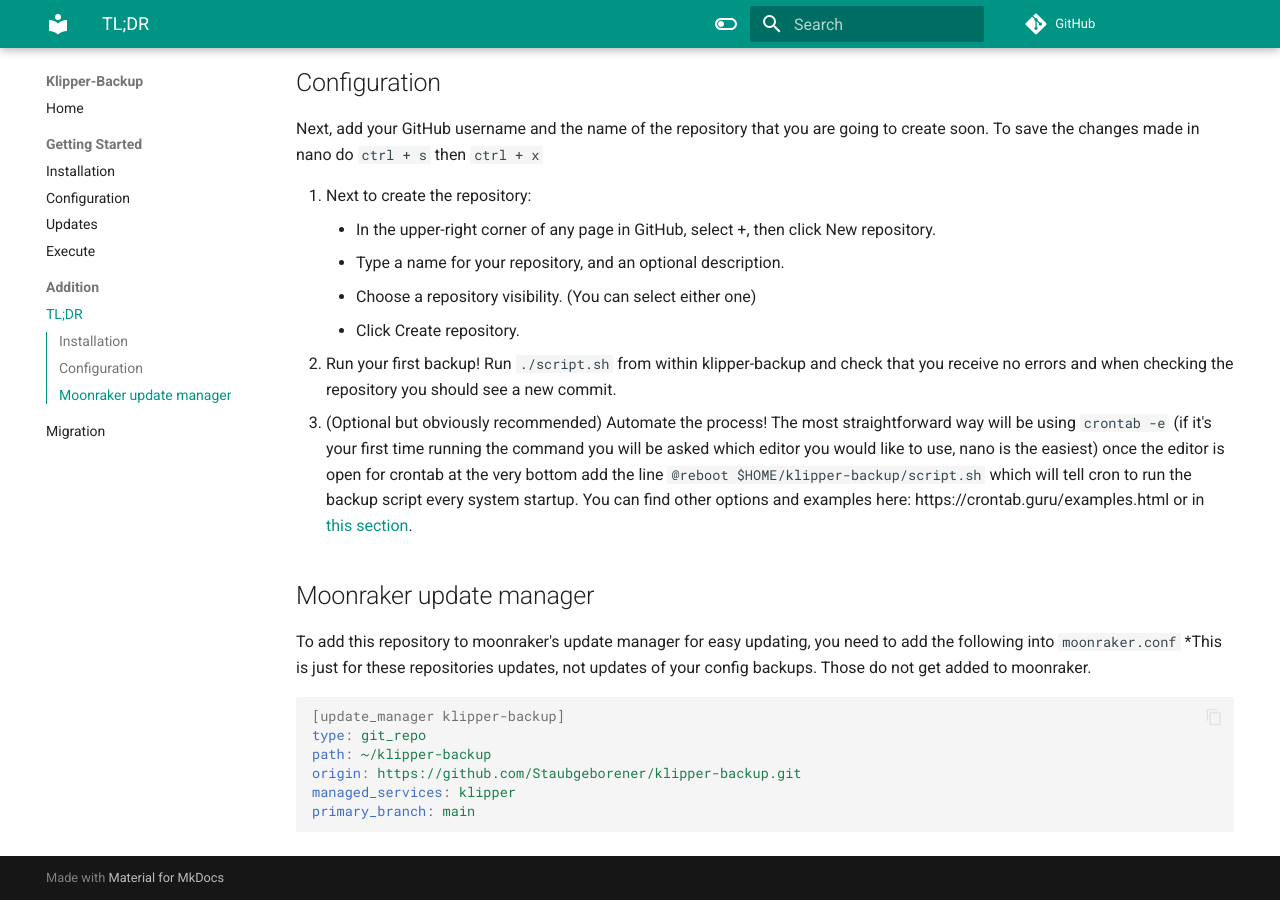
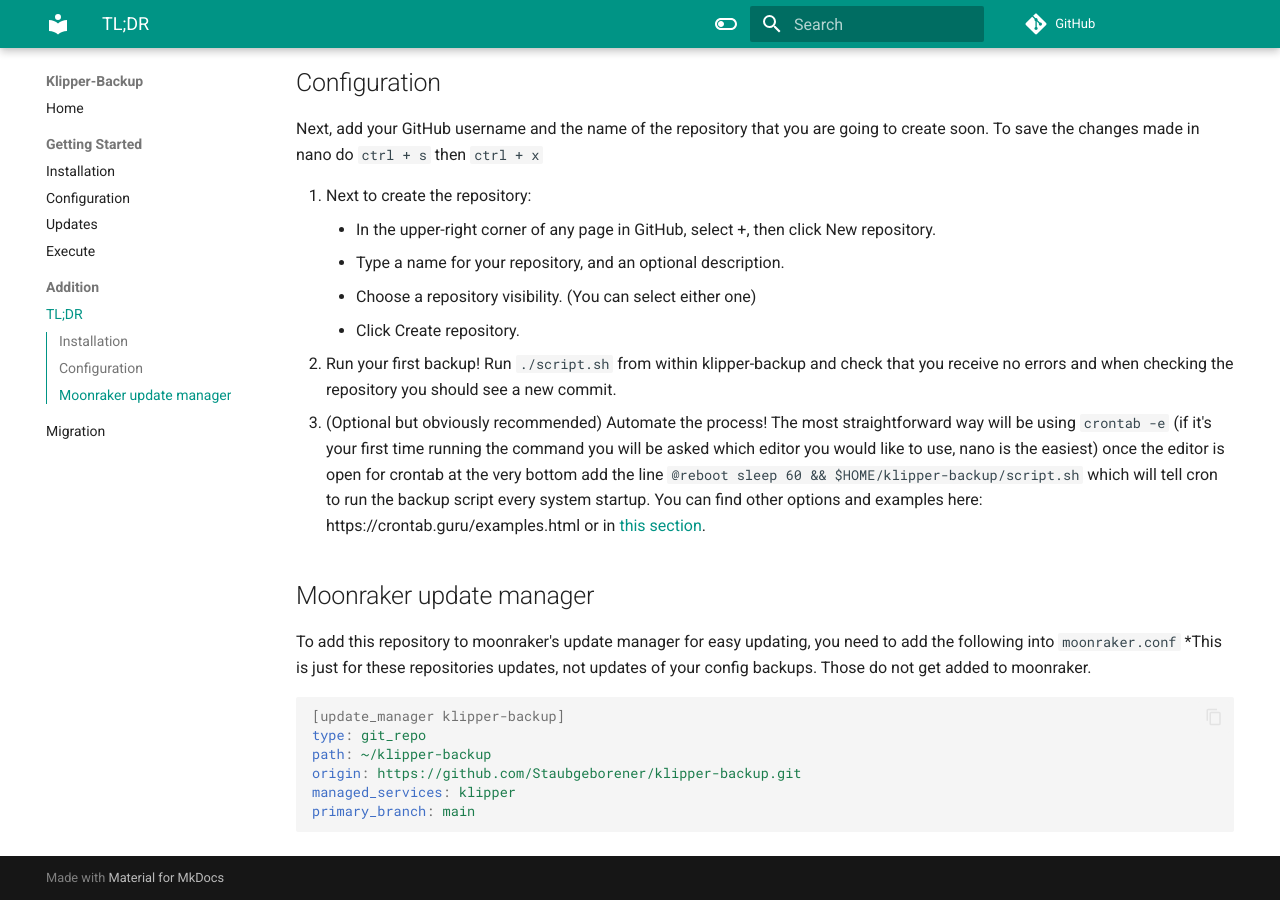
Before and after one commit to Staubgeborener/Klipper-Backup, an MkDocs documentation site: the page built from docs/tldr.md, in a window 1280 px wide and 900 px high, scrolled down 645 px. Built offline with MkDocs 1.6.1 and Material for MkDocs 9.7.7, drawn with Linux system fonts in a browser that asks for light colours; comment, search, counter and statistics services are not loaded.

````diff
--- a/docs/tldr.md
+++ b/docs/tldr.md
@@ -26,7 +26,7 @@
      - Click Create repository.
   5. Run your first backup!
      Run `./script.sh` from within klipper-backup and check that you receive no errors and when checking the repository you should see a new commit.
-  6. (Optional but obviously recommended) Automate the process! The most straightforward way will be using `crontab -e` (if it's your first time running the command you will be asked which editor you would like to use, nano is the easiest) once the editor is open for crontab at the very bottom add the line `@reboot $HOME/klipper-backup/script.sh` which will tell cron to run the backup script every system startup. You can find other options and examples here: https://crontab.guru/examples.html or in [this section](https://github.com/Staubgeborener/klipper-backup/wiki/Execute#cron).
+  6. (Optional but obviously recommended) Automate the process! The most straightforward way will be using `crontab -e` (if it's your first time running the command you will be asked which editor you would like to use, nano is the easiest) once the editor is open for crontab at the very bottom add the line `@reboot sleep 60 && $HOME/klipper-backup/script.sh` which will tell cron to run the backup script every system startup. You can find other options and examples here: https://crontab.guru/examples.html or in [this section](https://github.com/Staubgeborener/klipper-backup/wiki/Execute#cron).
 
 ## Moonraker update manager
 To add this repository to moonraker's update manager for easy updating, you need to add the following into ```moonraker.conf```
````
